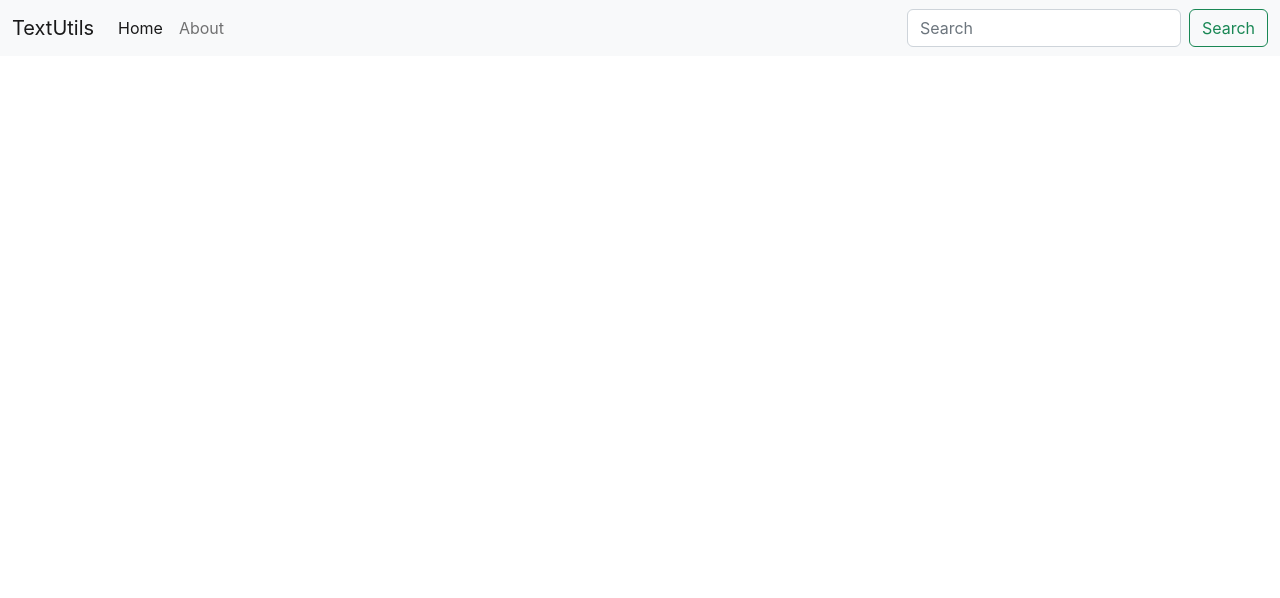
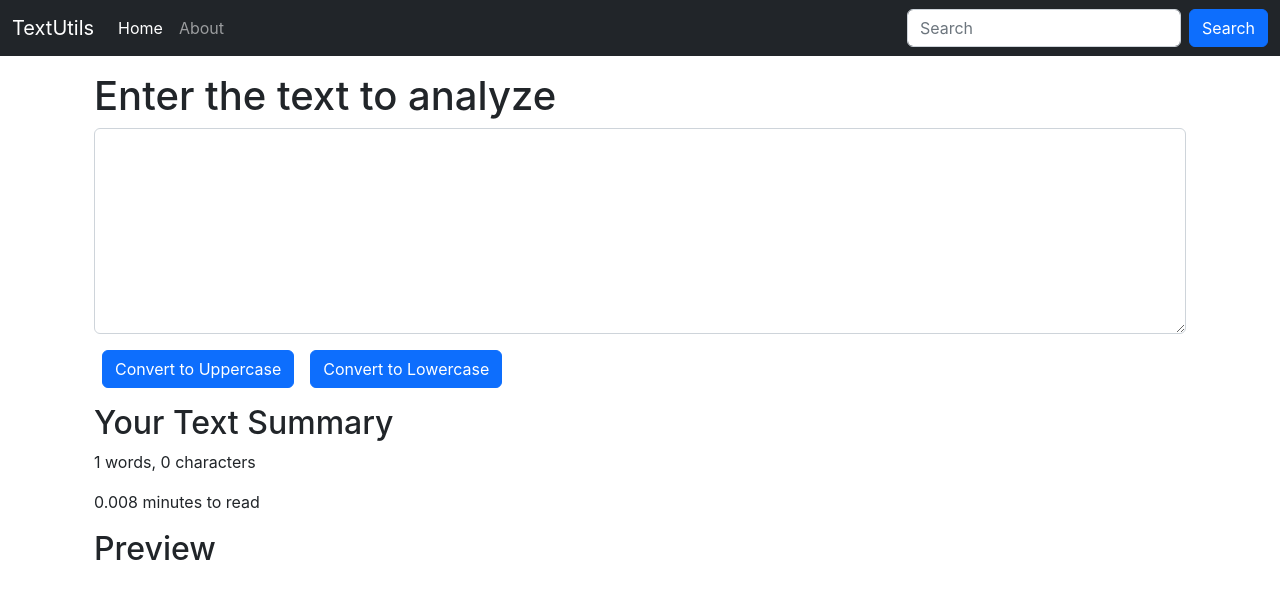
Before and after one commit to samarthpal/TextUtils-React, a React (Create React App) app: page / in a window 1280 px wide. Shown: the top 598 px of the page. Built offline with nearby package versions, Linux system fonts and the light colour scheme.

Commit message:
make it better

```diff
--- a/src/App.js
+++ b/src/App.js
@@ -1,10 +1,14 @@
 // import logo from "./logo.svg";
 import "./App.css";
 import Navbar from "./components/Navbar";
+import TextForm from "./components/TextForm";
 function App() {
   return (
     <>
       <Navbar title="TextUtils" aboutText="About" />
+      <div className="container my-3">
+        <TextForm heading="Enter the text to analyze" />
+      </div>
     </>
   );
 }
--- a/src/components/Navbar.js
+++ b/src/components/Navbar.js
@@ -3,7 +3,7 @@
 
 export default function Navbar(props) {
   return (
-    <nav className="navbar navbar-expand-lg bg-light">
+    <nav className="navbar navbar-expand-lg navbar-dark bg-dark">
       <div className="container-fluid">
         <a className="navbar-brand" href="/">
           {props.title}
@@ -39,7 +39,7 @@
               placeholder="Search"
               aria-label="Search"
             />
-            <button className="btn btn-outline-success" type="submit">
+            <button className="btn btn-primary" type="submit">
               Search
             </button>
           </form>
--- /dev/null
+++ b/src/components/TextForm.js
@@ -0,0 +1,58 @@
+import React, { useState } from "react";
+import PropTypes from "prop-types";
+
+export default function TextForm(props) {
+  const handleUpClick = () => {
+    // console.log("on clicked" + text);
+    let newText = text.toUpperCase();
+    setText(newText);
+  };
+  const handleLoClick = () => {
+    // console.log("on clicked" + text);
+    let newText = text.toLowerCase();
+    setText(newText);
+  };
+  const handleOnChange = (event) => {
+    // console.log("on change");
+    setText(event.target.value);
+  };
+  const [text, setText] = useState(""); // text is var and setText is function ////hooks
+  //   text = "new text"; // Wrong way to change the state
+  //   setText ("new text"); // Correct way to change the state
+  return (
+    <>
+      <div className="container">
+        <h1>{props.heading}</h1>
+        <div className="mb-3">
+          <textarea
+            className="form-control"
+            value={text}
+            onChange={handleOnChange}
+            id="myBox"
+            rows="8"
+          ></textarea>
+        </div>
+        <button className="btn btn-primary mx-2" onClick={handleUpClick}>
+          Convert to Uppercase
+        </button>
+        <button className="btn btn-primary mx-2" onClick={handleLoClick}>
+          Convert to Lowercase
+        </button>
+      </div>
+      <div className="container my-3">
+        <h2>Your Text Summary</h2>
+        <p>
+          {text.split(" ").length} words, {text.length} characters
+        </p>
+        <p>{0.008 * text.split(" ").length} minutes to read</p>
+        <h2>Preview</h2>
+        <p>{text}</p>
+      </div>
+    </>
+  );
+}
+TextForm.propTypes = {
+  heading: PropTypes.string.isRequired,
+};
+
+TextForm.defaultProps = { heading: "Enter the text to analyze" };
```
